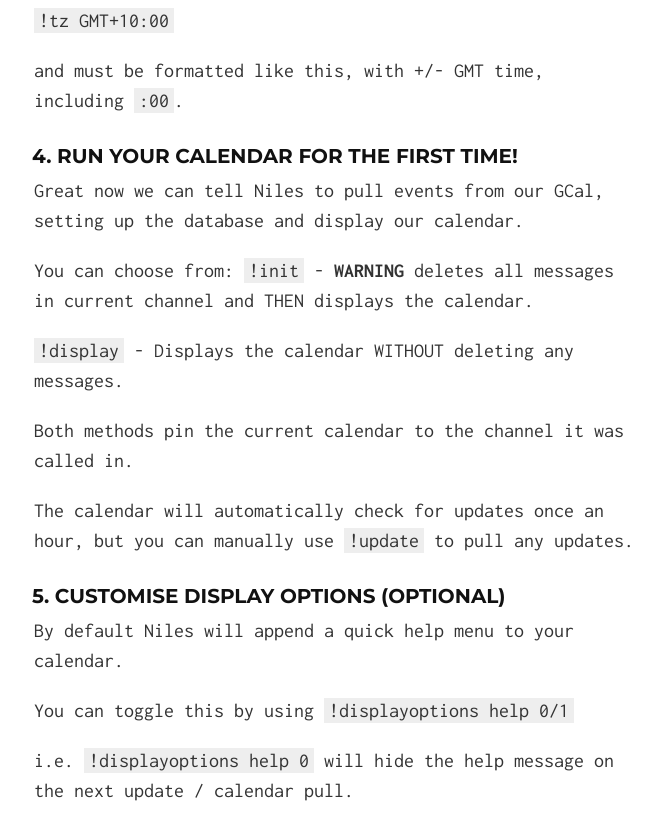
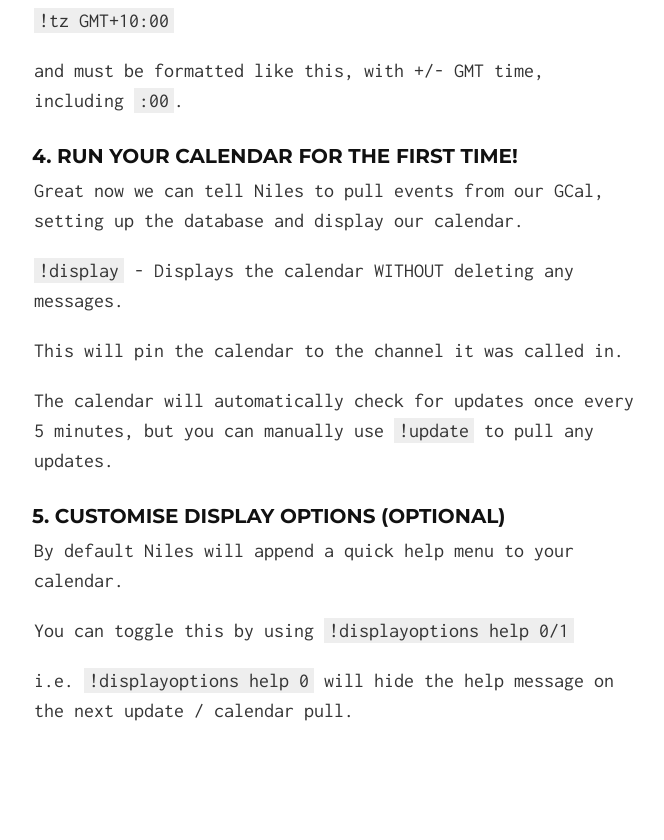
Before and after one commit to niles-bot/niles, a Jekyll site: the page built from docs/setup.md, in a window 1280 px wide and 900 px high, scrolled down 1784 px. Shown: the top 840 px of the window, without its empty margins (306-970 px from the left). Built offline with Jekyll 4.4.1, drawn with Linux system fonts in a browser that asks for light colours; our own code applies the rules of GitHub Pages for plain Markdown files.

Commit message:
remove !init from setup page

```diff
--- a/docs/setup.md
+++ b/docs/setup.md
@@ -51,14 +51,11 @@ and must be formatted like this, with +/- GMT time, including `:00`.
 
 Great now we can tell Niles to pull events from our GCal, setting up the database and display our calendar.
 
-You can choose from:
-`!init` - **WARNING** deletes all messages in current channel and THEN displays the calendar.
-
 `!display` - Displays the calendar WITHOUT deleting any messages.
 
-Both methods pin the current calendar to the channel it was called in.
+This will pin the calendar to the channel it was called in.
 
-The calendar will automatically check for updates once an hour, but you can manually use `!update` to pull any updates.
+The calendar will automatically check for updates once every 5 minutes, but you can manually use `!update` to pull any updates.
 
 
 ### 5. Customise display options (optional)
```
